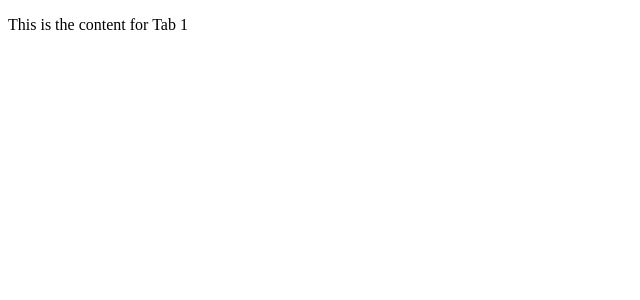
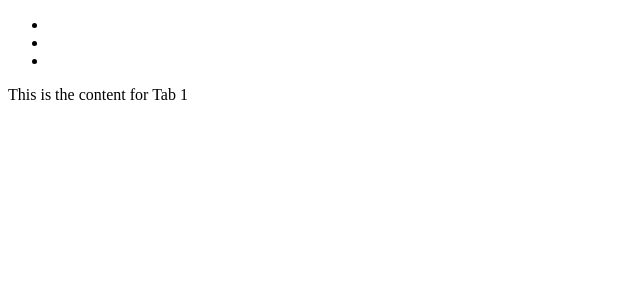
Before and after one commit to acciojob/react-composition-1-arjunsinghbazal, a React app: page / in a window 1280 px wide. Shown: the top 300 px of the page, without its empty margins (0-640 px from the left). Built offline with nearby package versions, Linux system fonts and the light colour scheme.

Commit message:
submitting code-Sat Jun 10 2023 21:54:57 GMT+0530 (India Standard Time)

```diff
--- a/src/components/Tab.js
+++ b/src/components/Tab.js
@@ -8,9 +8,9 @@ const Tab=({tabs})=>{
     return(
      <>
         <ul>
-           {tabs.map((items,index)=>{
+           {tabs.map((items,index)=>
             <li key={index} onClick={()=>{upd(index)}} className={cur===index?"Active":""}>{tabs.title}</li>
-           })}
+           )}
         </ul>
         <div>{tabs[cur].content}</div>
      </>
```
